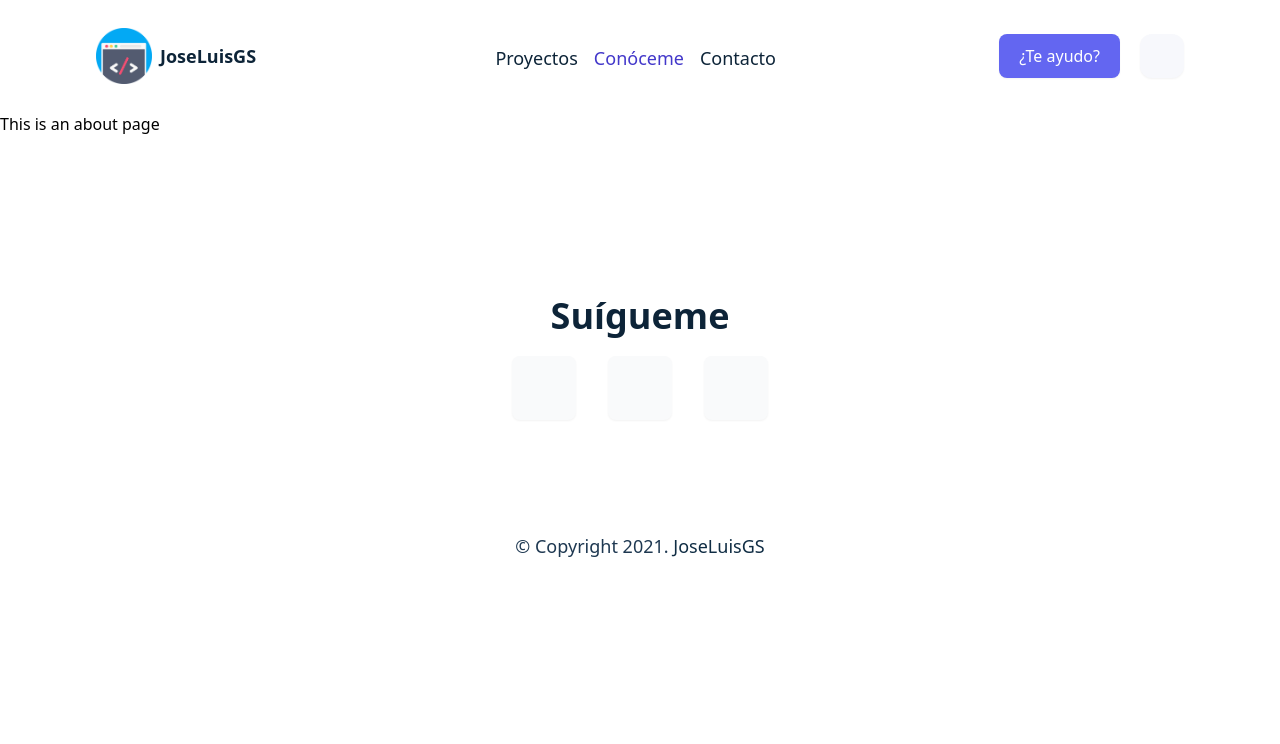
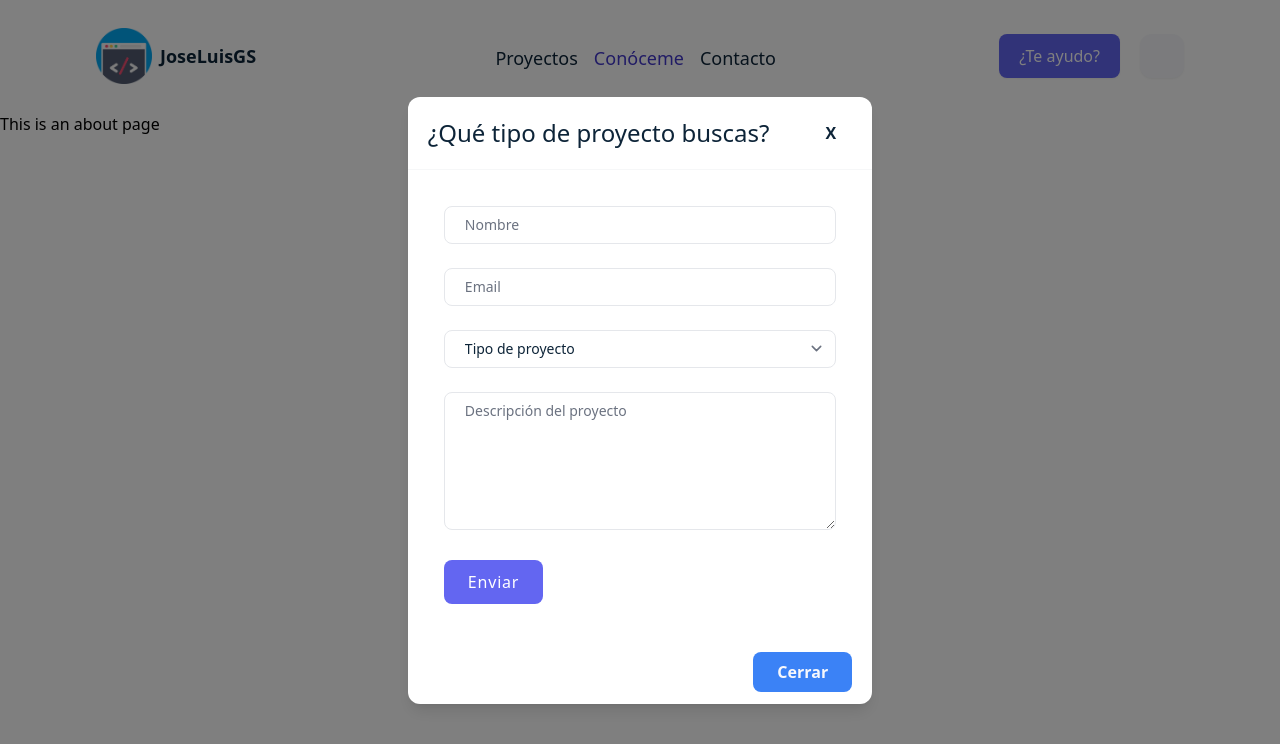
Before and after one commit to joseluisgs/vue-portfolio-tailwind, a Vue app: page /about in a window 1280 px wide. Both pictures are taken after a click on the button "¿Te ayudo?". Shown: the top 744 px of the page. Built offline with nearby package versions, Linux system fonts and the light colour scheme; some icons are missing.

Commit message:
Te ayudo Modal

```diff
--- a/src/components/shared/Header.vue
+++ b/src/components/shared/Header.vue
@@ -19,8 +19,8 @@
             <span class="nav__item__logo__text">JoseLuisGS</span>
           </router-link>
         </div>
-
-        <!-- <theme-switcher
+        <!-- Solo lo mostramos en pequeñas pantallas, oculto desde sm -->
+        <theme-switcher
           :theme="theme"
           @themeChanged="updateTheme"
           class="
@@ -36,8 +36,8 @@
             rounded-lg
             ml-10
           "
-        /> -->
-        <!-- Boton Menú cuando estamos en dispositivos pequeños, intercambiamos el botón -->
+        />
+        <!-- Boton Menú cuando estamos en dispositivos pequeños, intercambiamos el botón dependiendo de como esté -->
         <div class="sm:hidden">
           <button @click="isOpen = !isOpen" type="button" class="focus:outline-none">
             <svg
@@ -61,7 +61,7 @@
           </button>
         </div>
       </div>
-      <!-- Menú de navegación. Segúb este abierto la navgeacion em oviles lo ponemos como bloque o no -->
+      <!-- Menú de navegación. Segúb este abierto la navgeacion em moviles lo ponemos como bloque o no -->
       <div
         :class="isOpen ? 'block' : 'hidden'"
         class="items-center justify-center mt-5 ml-3 sm:ml-4 sm:mt-3 sm:flex"
@@ -92,14 +92,136 @@
         </div>
         <!-- Boton de cambio de tema -->
         <div
-          class="px-3 py-3.5 ml-5 font-medium shadow-sm cursor-pointer text-md bg-primary-light dark:bg-ternary-dark rounded-xl"
+          class="
+            px-3
+            py-3.5
+            ml-5
+            font-medium
+            shadow-sm
+            cursor-pointer
+            text-md
+            bg-primary-light
+            dark:bg-ternary-dark
+            rounded-xl
+          "
         >
           <ThemeSwitcher :theme="theme" @theme-changed="updateTheme" />
         </div>
       </div>
     </div>
 
-    <!-- Comienzo del modal de contacto -->
+    <!-- Comienzo del modal de contacto, solo lo mostramos cuando modal es visible -->
+    <transition name="fade">
+      <div v-show="modal" class="fixed inset-0 z-30">
+        <!-- background -->
+        <div
+          v-show="modal"
+          @click="showModal()"
+          class="fixed inset-0 z-20 w-full h-full bg-black bg-opacity-50 bg-filter"
+        ></div>
+        <!--          -->
+        <main class="flex flex-col items-center justify-center w-full h-full">
+          <transition name="fade-up-down">
+            <div v-show="modal" class="z-30 flex items-center">
+              <div
+                class="relative flex-row max-w-md max-h-screen mx-5 shadow-lg xl:max-w-xl lg:max-w-xl md:max-w-xl bg-secondary-light dark:bg-primary-dark rounded-xl"
+              >
+                <div
+                  class="flex justify-between gap-10 p-5 border-b border-ternary-light dark:border-ternary-dark"
+                >
+                  <h5 class="text-2xl text-primary-dark dark:text-primary-light">
+                    ¿Qué tipo de proyecto buscas?
+                  </h5>
+                  <button
+                    class="px-4 font-bold text-primary-dark dark:text-primary-light"
+                    @click="showModal()"
+                  >
+                    X
+                  </button>
+                </div>
+                <div class="w-full h-full p-5 overflow-y-auto modal-body">
+                  <form class="max-w-xl m-4 text-left">
+                    <div class="">
+                      <input
+                        class="modal__input"
+                        id="name"
+                        name="name"
+                        type="text"
+                        required
+                        placeholder="Nombre"
+                        aria-label="Name"
+                      />
+                    </div>
+                    <div class="mt-6">
+                      <input
+                        class="modal__input"
+                        id="email"
+                        name="email"
+                        type="text"
+                        required
+                        placeholder="Email"
+                        aria-label="Email"
+                      />
+                    </div>
+                    <div class="mt-6">
+                      <select
+                        class="modal__input"
+                        id="subject"
+                        name="subject"
+                        required
+                        aria-label="Subject"
+                      >
+                        <option selected disabled>Tipo de proyecto</option>
+                        <option value="web">Aplicacion Web</option>
+                        <option value="mobile">Aplicación Móvil</option>
+                        <option value="teaching">Formación</option>
+                        <option value="evaluation">evaluación de producto</option>
+                      </select>
+                    </div>
+                    <div class="mt-6">
+                      <textarea
+                        class="modal__input"
+                        id="message"
+                        name="message"
+                        cols="14"
+                        rows="6"
+                        placeholder="Descripción del proyecto"
+                      ></textarea>
+                    </div>
+
+                    <div class="mt-6">
+                      <button
+                        class="
+                          px-6
+                          py-2.5
+                          text-white
+                          font-medium
+                          tracking-wider
+                          bg-indigo-500
+                          hover:bg-indigo-600
+                          rounded-lg
+                        "
+                        type="submit"
+                      >
+                        Enviar
+                      </button>
+                    </div>
+                  </form>
+                </div>
+                <div class="px-5 py-3 text-right modal-footer border0-t">
+                  <button
+                    class="px-6 py-2 font-bold bg-blue-500 rounded-lg text-primary-light"
+                    @click="showModal()"
+                  >
+                    Cerrar
+                  </button>
+                </div>
+              </div>
+            </div>
+          </transition>
+        </main>
+      </div>
+    </transition>
     <!-- Final del modal de contacto -->
   </nav>
 </template>
@@ -138,10 +260,14 @@ export default defineComponent({
 
     const showModal = () => {
       if (modal.value) {
-        console.log('modal is open');
+        console.log('Close modal');
+        // Bloqueamos el scroll
+        document.getElementsByTagName('html')[0].classList.remove('overflow-y-hidden');
         modal.value = false;
       } else {
-        console.log('modal is open');
+        console.log('Open modal');
+        // Activamos el scroll
+        document.getElementsByTagName('html')[0].classList.add('overflow-y-hidden');
         modal.value = true;
       }
     };
@@ -152,11 +278,11 @@ export default defineComponent({
       console.log(`theme changed to: ${newTheme}`);
       localStorage.setItem('theme', newTheme);
       if (theme.value === 'light') {
-      // eslint-disable-next-line @typescript-eslint/no-non-null-assertion
-      document.querySelector('html')!.classList.remove('dark');
+        // eslint-disable-next-line @typescript-eslint/no-non-null-assertion
+        document.querySelector('html')!.classList.remove('dark');
       } else {
-      // eslint-disable-next-line @typescript-eslint/no-non-null-assertion
-      document.querySelector('html')!.classList.add('dark');
+        // eslint-disable-next-line @typescript-eslint/no-non-null-assertion
+        document.querySelector('html')!.classList.add('dark');
       }
     };
 
@@ -169,7 +295,6 @@ export default defineComponent({
     };
   },
 });
-
 </script>
 
 <style scoped>
@@ -180,7 +305,7 @@ export default defineComponent({
 }
 
 .nav__item {
-  @apply  block
+  @apply block
           mb-2
           text-lg
           font-medium
@@ -194,13 +319,27 @@ export default defineComponent({
 }
 
 .nav__item__logo__text {
-  @apply  text-primary-dark
+  @apply text-primary-dark
           dark:text-ternary-light
           hover:text-secondary-dark
           dark:hover:text-secondary-light
           ml-2
           text-lg
           font-semibold;
+}
+
+.modal__input {
+  @apply w-full
+          px-5 py-2
+          border-gray-200
+          rounded-lg
+          border
+          dark:border-secondary-dark
+          text-sm
+          bg-secondary-light
+          dark:bg-ternary-dark
+          text-primary-dark
+          dark:text-ternary-light;
 }
 
 .modal-body {
@@ -242,7 +381,3 @@ export default defineComponent({
   opacity: 0;
 }
 </style>
-
-function changeTheme(value: string) {
-  throw new Error('Function not implemented.');
-}
```
